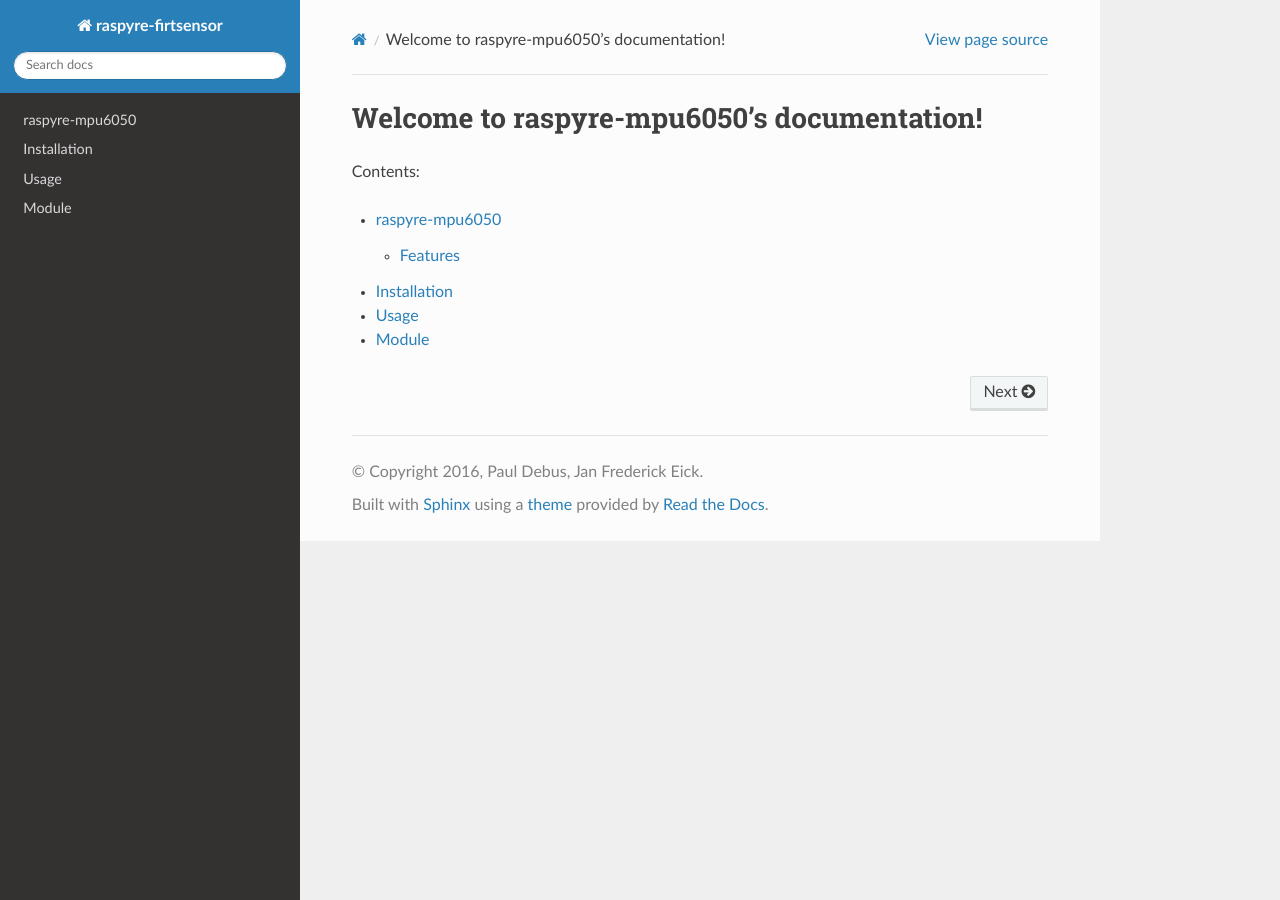
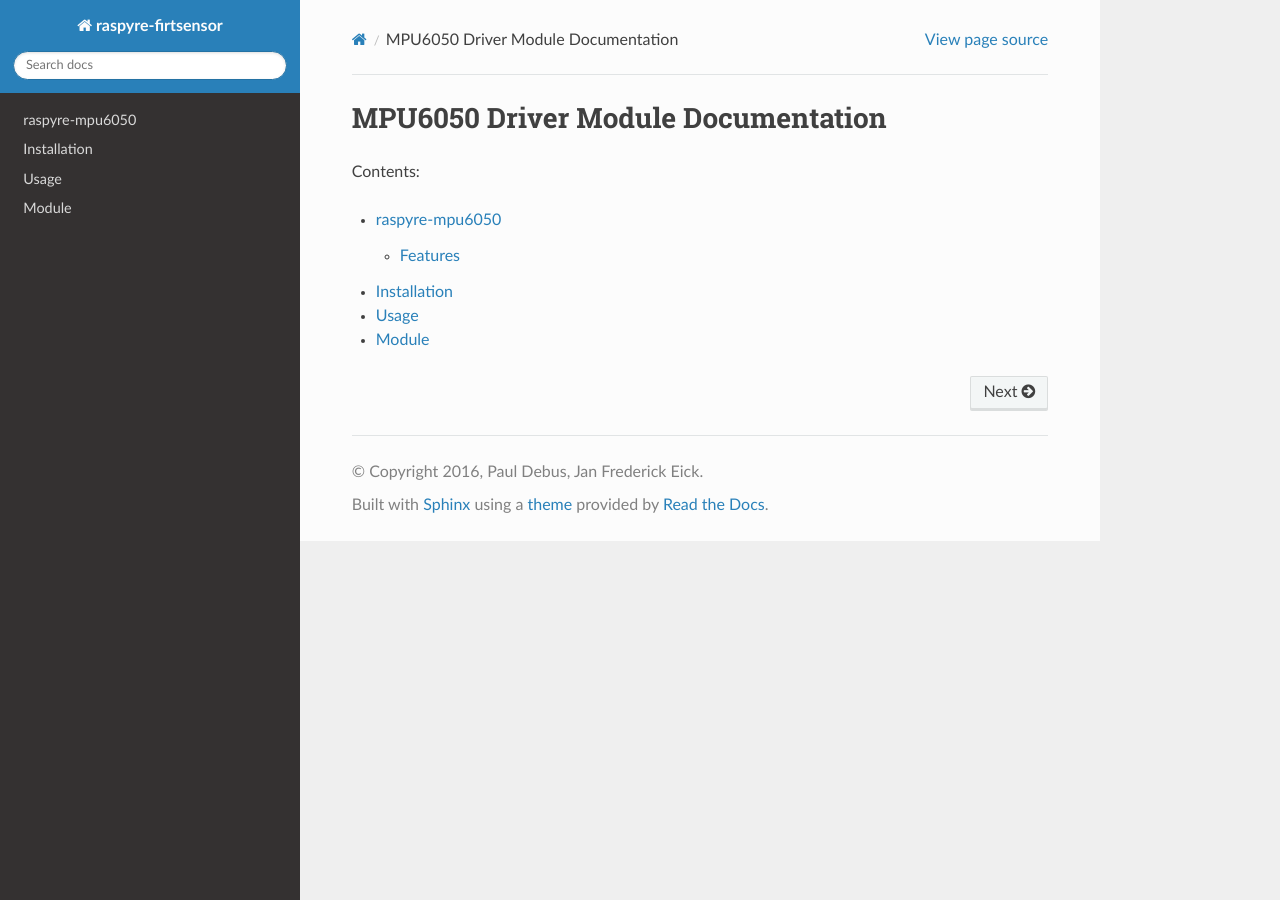
Before and after one commit to msk-buw/raspyre-mpu6050, a Sphinx documentation site: the page built from docs/index.rst, in a window 1280 px wide. Built offline with Sphinx 7.4.7 and the Read the Docs theme 2.0.0, drawn with Linux system fonts in a browser that asks for light colours.

Commit message:
change documentation title

```diff
--- a/docs/index.rst
+++ b/docs/index.rst
@@ -3,8 +3,8 @@
    You can adapt this file completely to your liking, but it should at least
    contain the root `toctree` directive.
 
-Welcome to raspyre-mpu6050's documentation!
-===============================================
+MPU6050 Driver Module Documentation
+===================================
 
 Contents:
 
```
